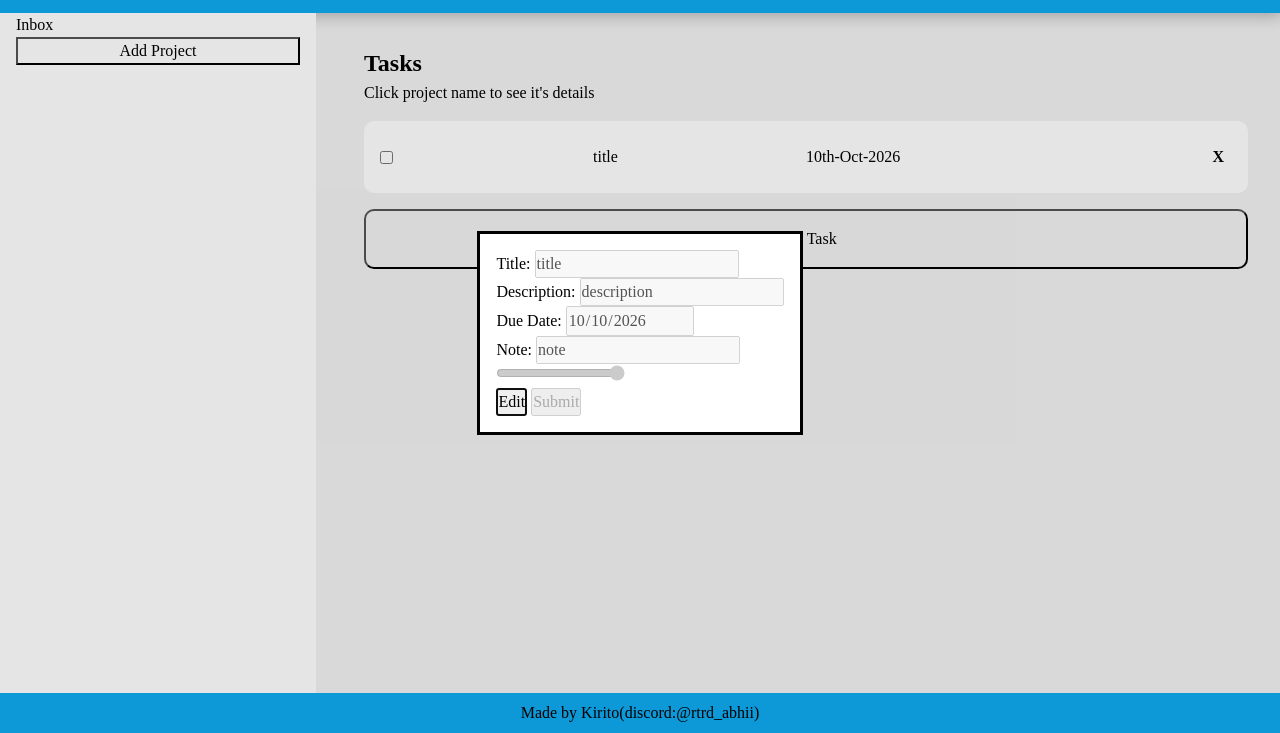
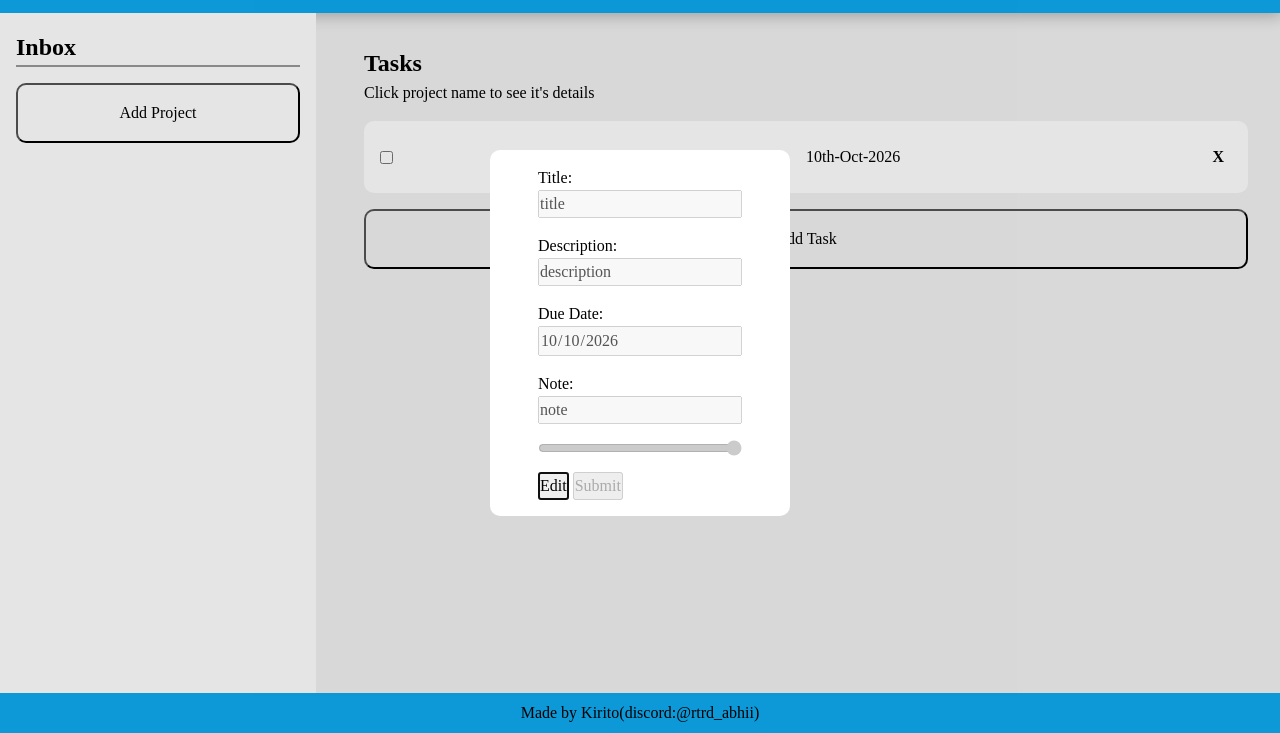
Before and after one commit to Kirito-exe/todo-list, a website built with webpack: page src/template.html in a window 1280 px wide. Both pictures are taken after a click on the element "title". Shown: the part 67-800 px from the top of the page. Built offline with nearby package versions, Linux system fonts and the light colour scheme.

Commit message:
fixed a bug with priority in edit

```diff
--- a/src/modules/add-task.js
+++ b/src/modules/add-task.js
@@ -27,9 +27,10 @@ export default function(pc){
         let date=dialog.querySelector("#due-date").value;
         let note=dialog.querySelector("#task-note").value;
         let priority = dialog.querySelector("#priority").value;
-        if (priority===0){
+        console.log(priority);
+        if (priority==="0"){
             priority = "low";
-        } else if(priority===5){
+        } else if(priority==="5"){
             priority= "medium"
         } else {
             priority = "high"
--- a/src/modules/edit-task.js
+++ b/src/modules/edit-task.js
@@ -13,11 +13,11 @@ export function showDetails(pc,task){
     date.value = format(task.dueDate,"yyyy-MM-d");
     note.value = task.note;
     if(task.priority==="low"){
-        priority.value=0;
+        priority.value="0";
     }else if(task.priority==="medium"){
-        priority.value = 5
+        priority.value = "5"
     }else{
-        priority.value=10;
+        priority.value="10";
     }
     let editButton = dialog.querySelector("#edit-details");
     let form = dialog.querySelector("form");
@@ -29,9 +29,9 @@ export function showDetails(pc,task){
         task.formattedDate = format(task.dueDate,"do-MMM-yyyy")
         task.note = note.value;
         let priorityStr = ""
-        if (priority.value===0){
+        if (priority.value==="0"){
             priorityStr = "low";
-        } else if(priority.value===5){
+        } else if(priority.value==="5"){
             priorityStr= "medium"
         } else {
             priorityStr = "high"
--- a/src/style.css
+++ b/src/style.css
@@ -30,12 +30,16 @@
     padding: 0.5em;
 }
 .whole-menu{
-    padding: 0em 1em;
+    padding: 1em 1em;
     background-color: white;
+    display: flex;
+    flex-direction: column;
+    gap:1em
 }
 .menu-row{
     display: flex;
     justify-content: space-between;
+    border-bottom: 2px solid rgb(0, 0, 0,0.4);
 }
 
 .task-row{
@@ -47,14 +51,14 @@
     border-radius: 10px;
     align-items: center;
 }
-.task-row button{
+.task-row button, .menu-row button{
     justify-self: end;
     background:none;
     border: none;
     padding: 0.5em;
     font-weight: bold;
 }
-.task-row button:hover{
+.task-row button:hover,.menu-row button:hover{
     background-color: red;
     color: white;
     border-radius: 5px;
@@ -75,8 +79,42 @@
     padding: 1em;
     border-radius: 10px;
 }
+.whole-menu >button{
+    padding: 1em;
+    border-radius: 10px;
+}
 #content{
     display: flex;
     flex-direction: column;
     gap:1em
 }
+#menu{
+    display: flex;
+    flex-direction: column;
+    gap:0.5em;
+}
+.menu-row div{
+    font-size: 1.5rem;
+    font-weight: bold;
+    flex:1
+}
+.menu-row div:hover{
+    cursor: pointer;
+}
+button:hover{
+    cursor: pointer;
+}
+.form-row{
+    display: flex;
+    flex-direction: column;
+}
+form{
+    display: flex;
+    flex-direction: column;
+    gap:1em
+}
+dialog{
+    border: none;
+    border-radius: 10px;
+    padding: 1em 3em;
+}
--- a/src/template.html
+++ b/src/template.html
@@ -36,6 +36,7 @@
         </div>
         <dialog id="addProject-dialog">
             <form method="dialog">
+                <h2>Add Project:</h2>
                 <div class="form-row">
                     <label for="project-name">Project Name:</label>
                     <input type="text" name="project-name" id="project-name" required>
```
